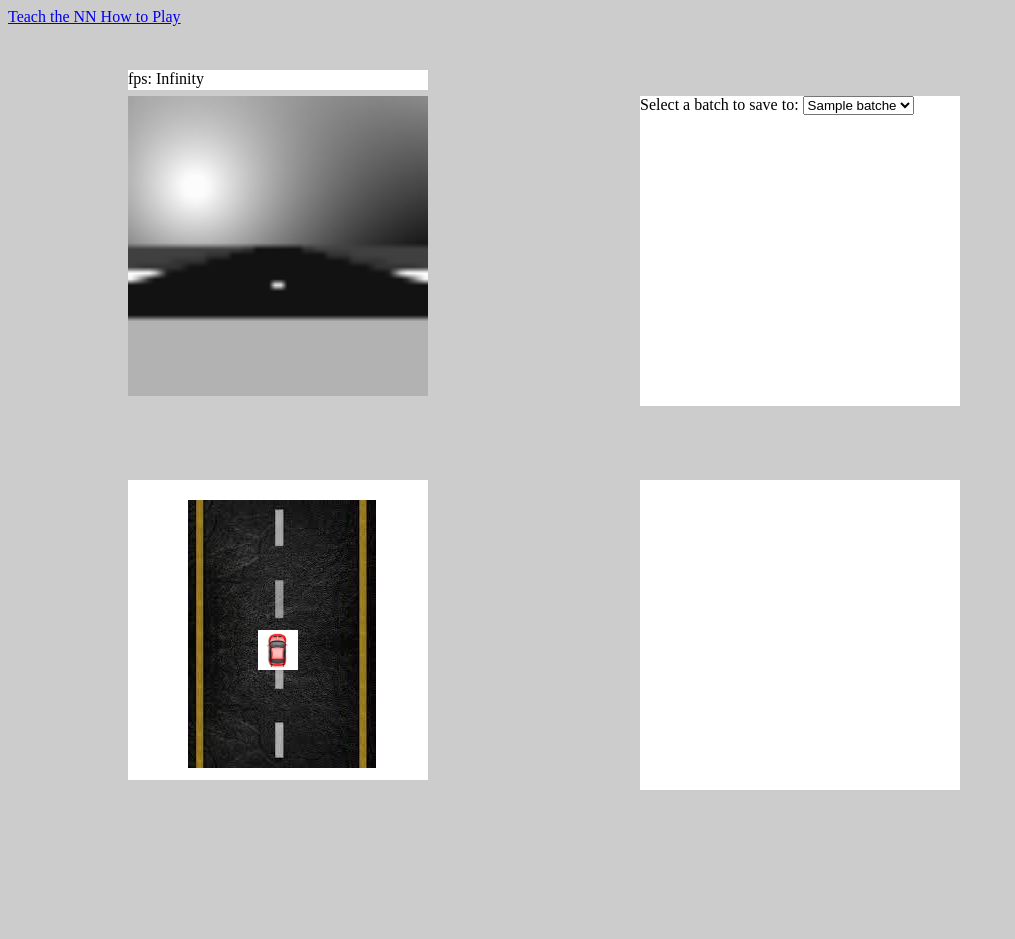
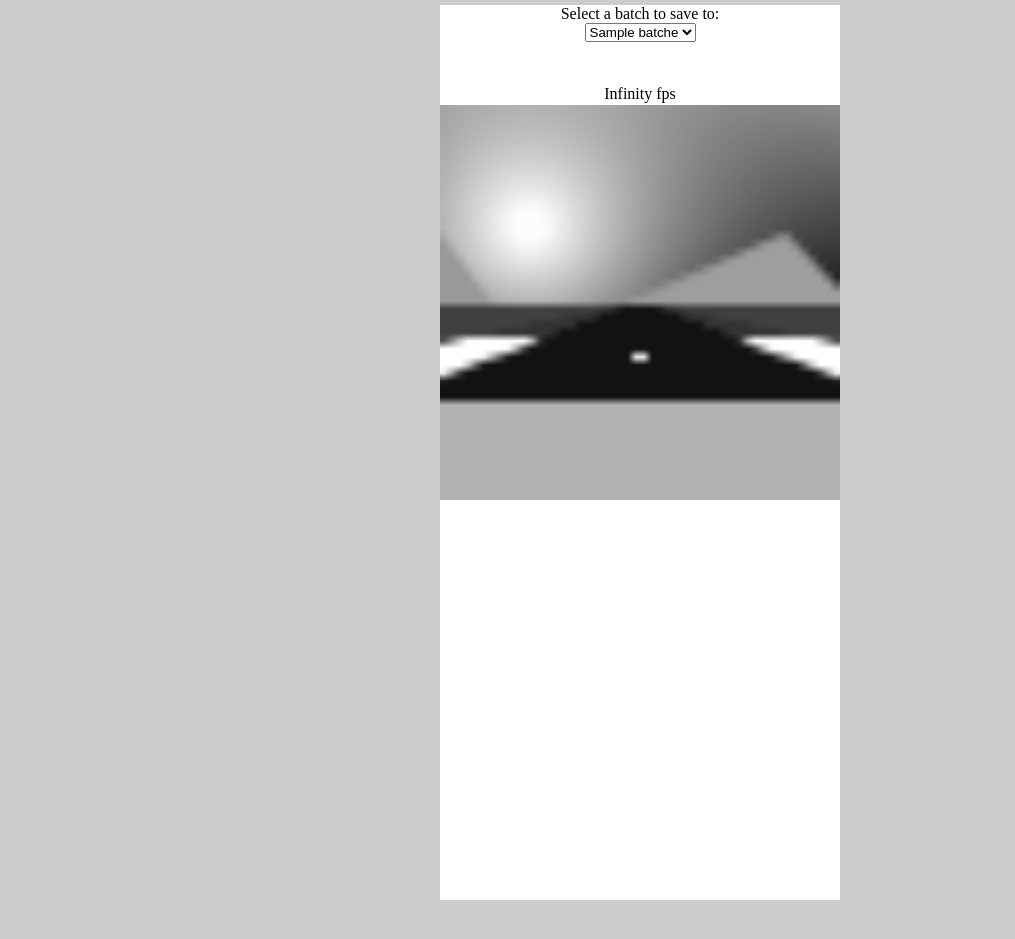
Before and after one commit to AndrewSamaha/MLRacer, a Flask app: page / in a window 1280 px wide. Shown: the top 939 px of the page, without its empty margins (0-1015 px from the left). Run offline with Flask 2, Linux system fonts and the light colour scheme; tables that the repository leaves empty or names only in its code hold one stand-in row (values such as "Sample post").

Commit message:
aesthetics

```diff
--- a/app/static/game.js
+++ b/app/static/game.js
@@ -12,11 +12,11 @@
 const drawDistance = 800;            // how many road segments to draw in front of player
 const cameraDepth = 1;               // FOV of camera (1 / Math.tan((fieldOfView/2) * Math.PI/180))
 const roadSegmentLength = 100;       // length of each road segment
-const roadWidth = 300;               // how wide is road
+const roadWidth = 200;               // how wide is road
 const warningTrackWidth = 300;       // with of road plus warning track
 const dashLineWidth = 20;             // width of the dashed line in the road
 const maxPlayerX = 2e3;              // player can not move this far from center of road
-const mountainCount = 6;            // how many mountains are there
+const mountainCount = 20;            // how many mountains are there
 const timeDelta = 1/60;              // inverse frame rate
 
 // player settings
@@ -223,7 +223,7 @@
     }
 
     // update jump
-    if (playerAirFrame++<6 && mouseDown && mouseUpFrames && mouseUpFrames<9 && time)  // check for jump
+    if (0 && playerAirFrame++<6 && mouseDown && mouseUpFrames && mouseUpFrames<9 && time)  // check for jump
     {
         playerVelocity.y += playerJumpSpeed;                                          // apply jump velocity
         playerAirFrame = 9;                                                           // prevent jumping again
@@ -297,7 +297,7 @@
             w = Random(.2,.8)**2*c.width/2,                                     // mountain width
             x+w*Random(-.5,.5),                                                 // random tip skew
             y - Random(.5,.8)*w, 0,                                             // mountain height
-            LSHA(Random(15,25)+i/3-lighting*9,i/2+Random(19),Random(220,230))); // mountain color
+            LSHA(Random(15,25)+i/3-lighting*9+50,i/2+Random(19),Random(220,230))); // mountain color
     }
 
     // draw horizon
@@ -353,7 +353,7 @@
                     LSHA(25+lighting, 30, 95));                                     // ground color
 
                 // warning track
-                if (segment1.w > 400)                                               // no warning track if thin
+               // if (segment1.w > 400)                                               // no warning track if thin
                     DrawPoly(context,
                         p1.x, p1.y, p1.z*(segment1.w+warningTrackWidth),       // warning track top
                         p2.x, p2.y, p2.z*(segment2.w+warningTrackWidth),            // warning track bottom
@@ -368,7 +368,7 @@
                     LSHA((z%checkPointDistance < 300 ? 70 : 7)+lighting)); // road color and checkpoint
 
                 // dashed lines
-                if (segment1.w > 300)                                               // no dash lines if very thin
+                //if (segment1.w > 300)                                               // no dash lines if very thin
                     (playerRoadSegment+i)%5==0 && i < drawDistance/3 &&             // make dashes and skip if far out
                         DrawPoly(context,
                             p1.x, p1.y, p1.z*dashLineWidth,                    // dash lines top
@@ -465,12 +465,14 @@
 
 function UpdateParameterWindow(d) {
     let output = "";
-    output += "CameraHeading: " + d.cameraHeading + "<br>";
-    output += "PlayerTurnAmount: " + d.playerTurnAmount + "<br>";
-    output += "PlayerPos.x: " + d.playerPosX + "<br>";
-    output += "time: " + d.time + "<br>";
-    output += "playerVelocity: " + d.playerVelocity.z + "<br>";
-    output += "sendCount: " + sendCount + "<br>";
+    output += "<p><div class='parameters' style='text-decoration: underline;'>ground truths</div><P>";
+    output += "<div class='parameters'>world heading:</div><div class='parameters'>" + d.cameraHeading.toFixed(2) + "</div><br>";
+    output += "<div class='parameters'>vehicle heading:</div><div class='parameters'>" + d.playerTurnAmount.toFixed(4) + "</div><br>";
+    output += "<div class='parameters'>vehicle position: </div><div class='parameters'>" + d.playerPosX.toFixed(2) + "</div><br>";
+    output += "<div class='parameters'>vehicle speed:</div><div class='parameters'>" + d.playerVelocity.z.toFixed(2) + "</div><br>";
+    output += "<div class='parameters'>time:</div><div class='parameters'>" + d.time + "</div><br>";
+
+    output += "<div class='parameters'>sendCount:</div><div class='parameters'>" + sendCount + "</div><P>";
     $("#parameters").html(output);
 }
 
@@ -747,7 +749,7 @@
     let output = "";
     //output += "CameraHeading: " + d.cameraHeading + "<br>";
     //output += "PlayerTurnAmount: " + d.playerTurnAmount + "<br>";
-    output += "fps: " + averageFps;
+    output += averageFps.toFixed(1) + " fps";
     $("#fps").html(output);
     //context.font='3em"';
     //context.fillStyle='#0007';
--- a/app/templates/index.html
+++ b/app/templates/index.html
@@ -10,6 +10,11 @@
         body {
             background-color: #cccccc;
             color: white;
+            }
+        .parameters {
+            margin: 0 auto;
+            width:300px;
+            text-align: center;
         }
         </style>
         <script>
@@ -32,27 +37,36 @@
     </head>
     <body>
         <div>
+            <div style='display: flex; justify-content:center;'>
                 <a href="/train">Teach the NN How to Play</a>
-            <canvas width="50px" height="50px" id=c style='touch-action:none;position:absolute;left:10%;top:10%;width:300px;height:300px;'></canvas>
-
-            <div style='position:absolute;left:10%;top:50%;width:300px;height:300px;background-color:white;'>
-                <img id=road style='position:absolute;left:20px;top:60px;transform:rotate(-90deg);'
+                <div id=canvasdiv style="top:105px;position:absolute;">
+                    <canvas width="50px" height="50px" id=c style='touch-action:none;width:400px;height:400px;'></canvas>
+                </div>
+                <div style='display:none;position:absolute;margin:auto;top:550px;width:400px;height:400px;background-color:white;'>
+                    <img id=road style='position:absolute;left:60px;top:60px;transform:rotate(-90deg);'
                         src="{{ url_for('static',filename='road.jpeg')}}"/>
-                <img id=car style='position:absolute;width:40px;height:40px;transform:rotate(-90deg);'
+                    <img id=car style='position:absolute;left:40px;width:40px;height:40px;transform:rotate(-90deg);'
                         src="{{ url_for('static',filename='car.jpeg')}}"/>
                 </div>
-            <div id=setparameters style='position:absolute;left:50%;top:10%;width:320px;height:310px;background-color:white;color:black'>
+                <div id=setparameters style='justify-content:center; position:absolute;top:5px;width:400px;height:90px;background-color:white;color:black'>
                     {% block content %}
-                <label>Select a batch to save to:</label>
+                    <div style='display: flex; justify-content:center;'><label>Select a batch to save to:</label></div>
+                    <div style='display: flex; justify-content:center;'>
                         <select id="batchSelector" width="300px">
                             {% for o in batchList %}
                                 <option value="{{ o[0] }}" SELECTED>{{ o[1] }}</option>
                             {% endfor %}
                         </select>
+                    </div>
                     {% endblock content %}
                 </div>
-            <div id=parameters style='position:absolute;left:50%;top:50%;width:320px;height:310px;background-color:white;color:black'></div>
-            <div id=fps style='position:absolute;left:10%;top:70px;width:300px;height:20px;background-color:white;color:black'></div>
+                <div id=parameters style='position:absolute;top:500px;width:400px;height:400px;background-color:white;color:black'></div>
+                <div style='position:absolute;top:85px;width:400px;height:20px;background-color:white;color:black'>
+                    <div style='display: flex; justify-content:center;'>
+                        <div id=fps></div>
+                    </div>
+                </div>
+            </div>
         </div>
         <script src="{{ url_for('static',filename='game.js')}}"></script>
         <!-- <script>$("#c").css({"height":"500px", "width":"500px"})</script> -->
```
Also changed, not shown: alpha.4layer.2-20pctdrop.rmsprop.mse.unnormalized.24krows.tdelta.100epochs.holdout.png (added), img/deltas.gif, 2 other files. Lines whose indentation alone changed are shown as unchanged.
